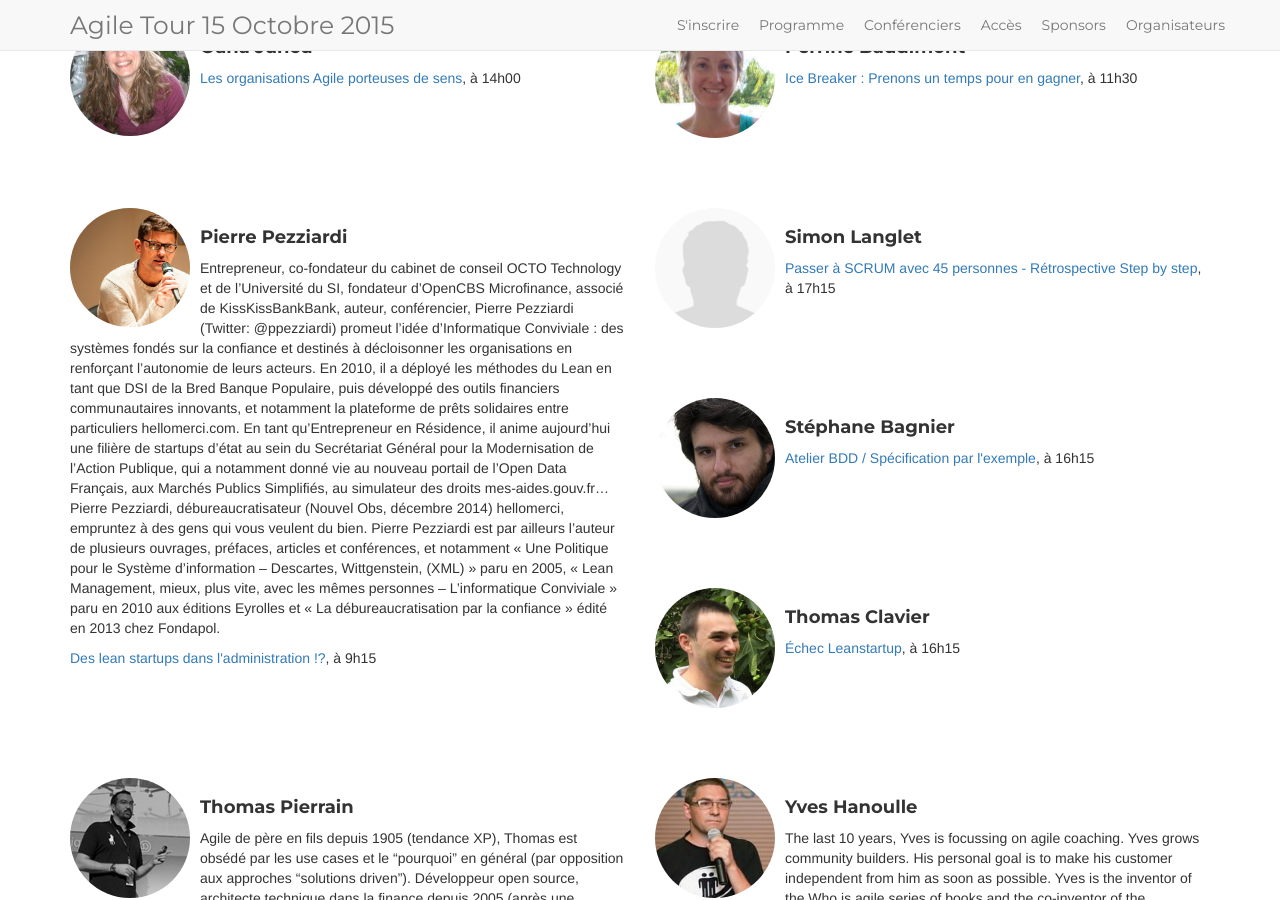
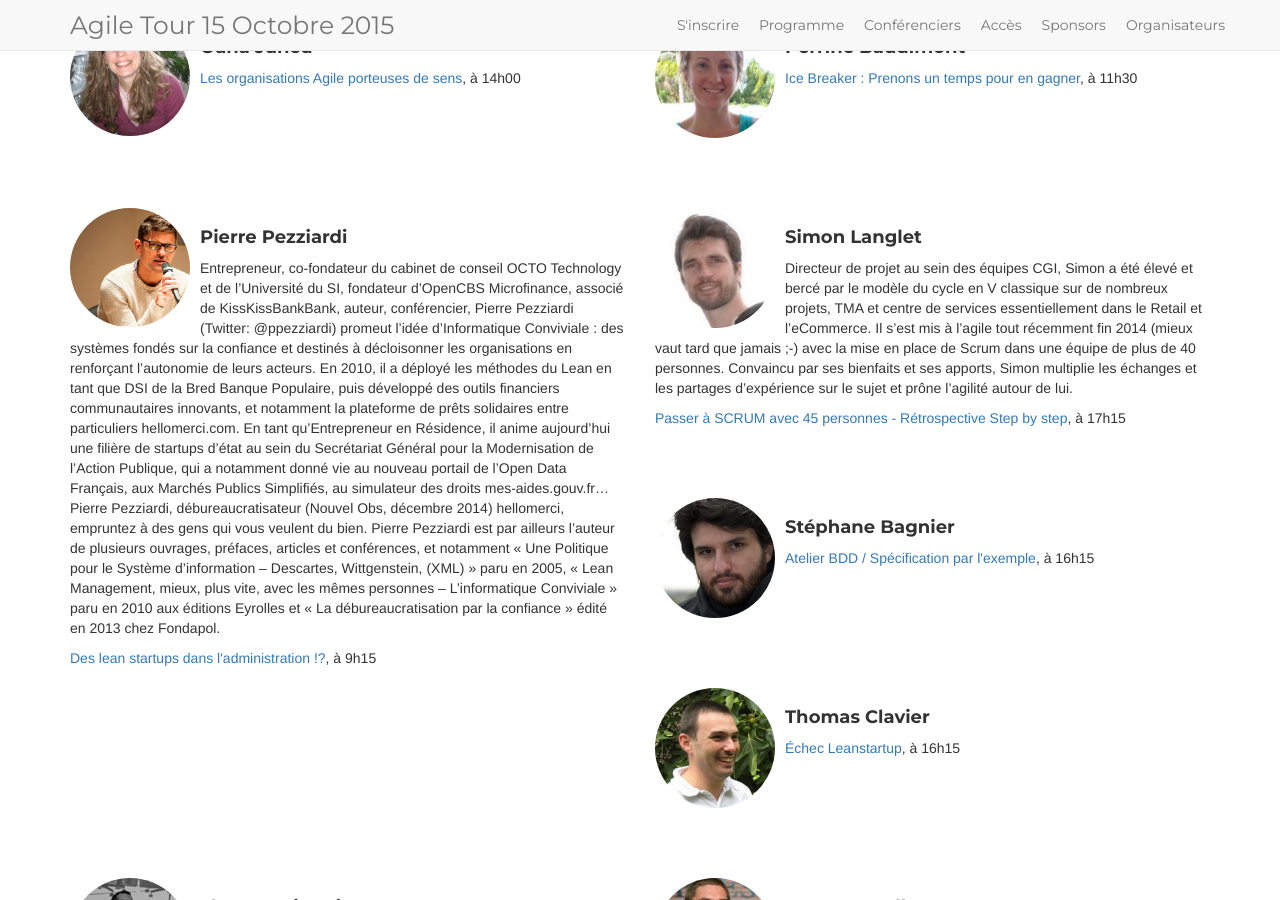
Before and after one commit to jak78/agile-tour-lille-2017, a Jekyll site: the page built from 01-speakers.html, in a window 1280 px wide and 900 px high, scrolled down 3646 px. Built offline with Jekyll 4.4.1, drawn with Linux system fonts in a browser that asks for light colours; nearby versions of some CDN libraries.

Commit message:
add Simon Langlet's bio

```diff
--- a/_data/speakers.yml
+++ b/_data/speakers.yml
@@ -89,8 +89,8 @@
   bio: 'WebCenter AXA'
   photo: male200.png
 - name: Simon Langlet
-  bio: ''
-  photo: male200.png
+  bio: 'Directeur de projet au sein des équipes CGI, Simon a été élevé et bercé par le modèle du cycle en V classique sur de nombreux projets, TMA et centre de services essentiellement dans le Retail et l’eCommerce. Il s’est mis à l’agile tout récemment fin 2014 (mieux vaut tard que jamais ;-) avec la mise en place de Scrum dans une équipe de plus de 40 personnes. Convaincu par ses bienfaits et ses apports, Simon multiplie les échanges et les partages d’expérience sur le sujet et prône l’agilité autour de lui.'
+  photo: Simon-Langlet.jpg
 - name: Guillaume Magnier
   bio: ''
   photo: guillaume-magnier.png
```
Also changed, not shown: img/speakers/Simon-Langlet.jpg (added).
